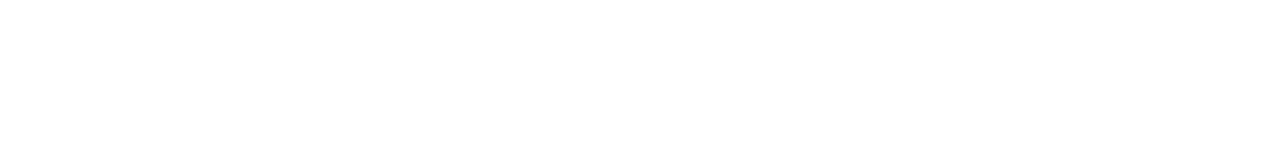
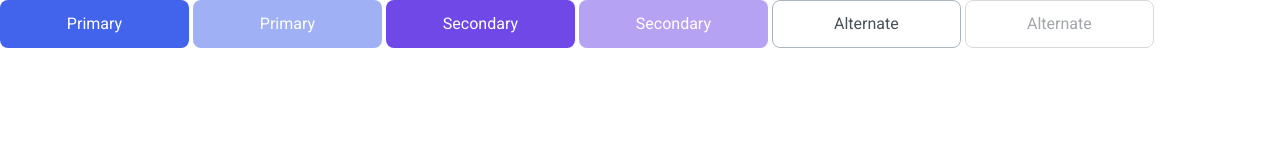
Before and after one commit to js-tasks-ru/htmlcss-20230911-4_frenky233, a website: page 03-lection1/01-button/index.html in a window 1280 px wide. Drawn offline with nearby package versions, Linux system fonts and the light colour scheme.

Commit message:
1st commit button

```diff
--- a/03-lection1/01-button/button.css
+++ b/03-lection1/01-button/button.css
@@ -1 +1,46 @@
-/* Стилизация кнопки */
+.button{
+	font-size: 16px;
+	box-sizing: border-box;
+	border-radius: 8px;
+	width: 189px;
+	height: 48px;
+	transition: opacity 200ms ease-in-out, background 200ms ease-in-out, border-color 200ms ease-in-out;
+	color: var(--white);
+}
+
+.button:hover{
+	cursor: pointer;
+}
+
+.button:disabled{
+	pointer-events: none;
+	opacity: 0.5;
+}
+
+.button_primary{
+	background-color: var(--blue-2);
+	border: var(--blue-2);
+}
+
+.button_primary:hover{
+	background-color: var(--blue-1);
+}
+
+.button_secondary{
+	background-color: var(--purple-1);
+	border: var(--purple-1);
+}
+
+.button_secondary:hover{
+	background-color: var(--purple-2);
+}
+
+.button_alternate{
+	color: var(--grey-4);
+	background-color: var(--white);
+	border: 1.5px solid var(--grey-3);
+}
+
+.button_alternate:hover{
+	border: 1.5px solid var(--black);
+}
--- a/03-lection1/01-button/index.html
+++ b/03-lection1/01-button/index.html
@@ -1,11 +1,16 @@
 <!DOCTYPE html>
-<!-- Страница с кнопкой -->
 <html lang="ru">
     <head>
+        <link rel="stylesheet" href="../../assets/css/normalize.css">
         <link rel="stylesheet" href="../../assets/css/main.css">
         <link rel="stylesheet" href="./button.css">
     </head>
     <body>
-
+        <button class="button button_primary">Primary</button>
+        <button class="button button_primary" disabled>Primary</button>
+        <button class="button button_secondary">Secondary</button>
+        <button class="button button_secondary" disabled>Secondary</button>
+        <button class="button button_alternate">Alternate</button>
+        <button class="button button_alternate" disabled>Alternate</button>
     </body>
 </html>
--- a/assets/css/main.css
+++ b/assets/css/main.css
@@ -4,8 +4,10 @@
     --white: #ffffff;
     --black: #212429;
     --pink: #F784AD;
-    --purple: #7048E8;
-    --blue: #374FC7;
+    --purple-1: #7048E8;
+    --purple-2:#5028C6;
+    --blue-1: #374FC7;
+    --blue-2: #4263EB;
     --red: #F03D3E;
     --grey-1: #F8F9FA;
     --grey-2: #DDE2E5;
```
